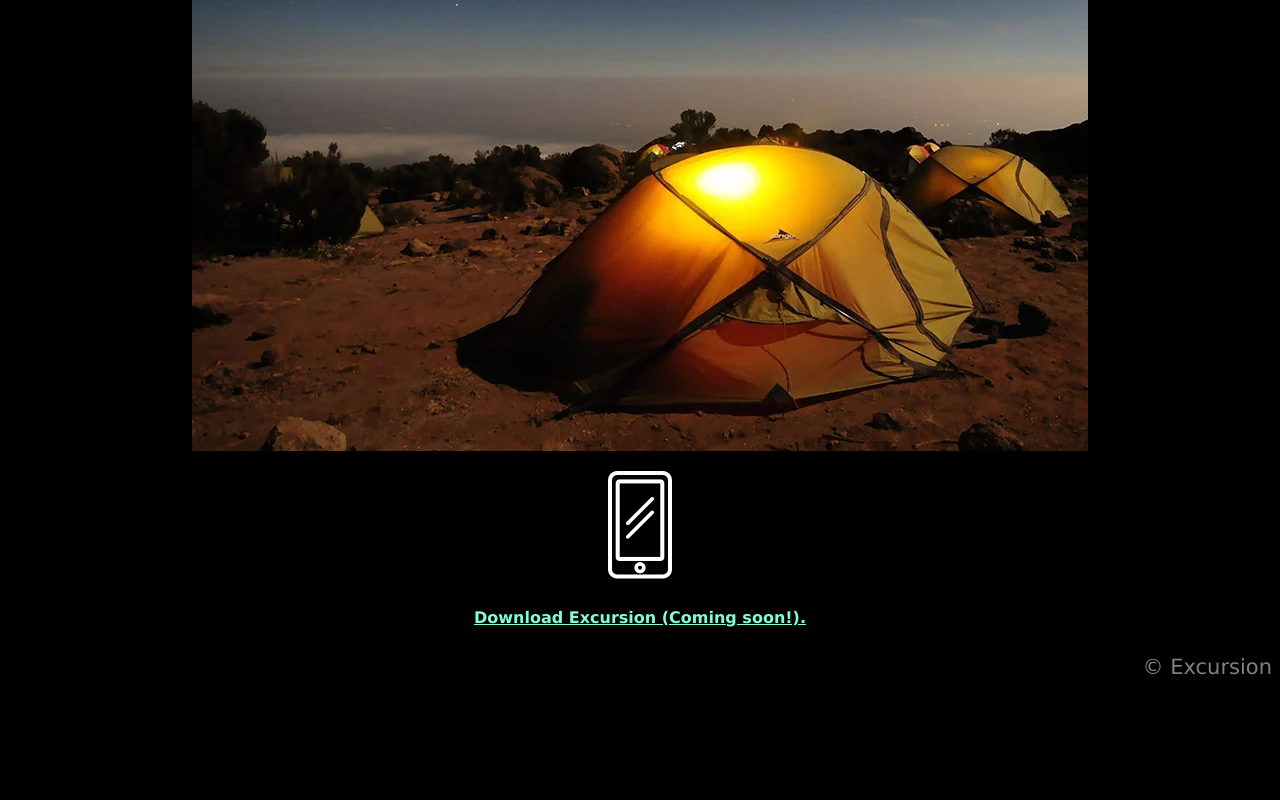
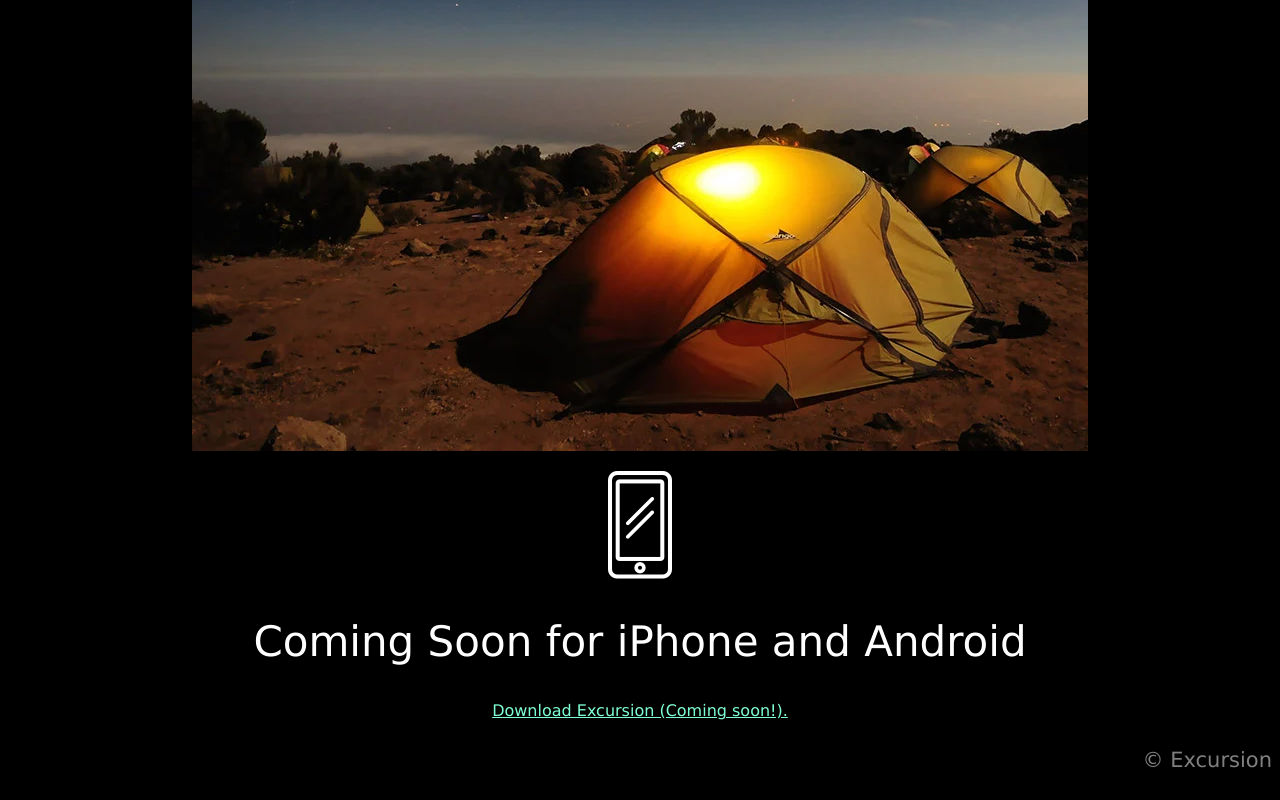
Before and after one commit to joshuar84/excursion, a plain HTML site: page index.html in a window 1280 px wide. Shown: the part 570-1370 px from the top of the page. Before the commit the page ends 1276 px from the top, so only its background shows below. Drawn offline with Linux system fonts and the light colour scheme.

Commit message:
Added coming soon header

```diff
--- a/index.html
+++ b/index.html
@@ -19,12 +19,16 @@
             <h2>Your personal travel guide</h2>
             <h4>Excursion remembers places you like, and recommends new points of interest around you.</h4>
             <figure>
-                <img src="./resources/media/photo/camp.webp" alt="Tents illuminated from within in an arid desert at dusk.">
+                <img src="./resources/media/photo/camp.webp"
+                    alt="Tents illuminated from within in an arid desert at dusk.">
             </figure>
-            <figure>
-                <img src="./resources/media/photo/phone.webp" alt="Simple smartphone icon">
-            </figure>
-            <h6><a href="">Download Excursion (Coming soon!).</a></h6>
+            <section>
+                <figure>
+                    <img src="./resources/media/photo/phone.webp" alt="Simple smartphone icon">
+                </figure>
+                <h2>Coming Soon for iPhone and Android</h2>
+                <h6><a href="">Download Excursion (Coming soon!).</a></h6>
+            </section>
             <h4 id="copywrite">&copy Excursion</h4>
         </section>
     </main>
--- a/resources/css/style.css
+++ b/resources/css/style.css
@@ -21,6 +21,7 @@ h4 {
 a {
     color: aquamarine;
     font-size: 16px;
+    font-weight: normal;
 }
 #copywrite {
     text-align: right;
```
